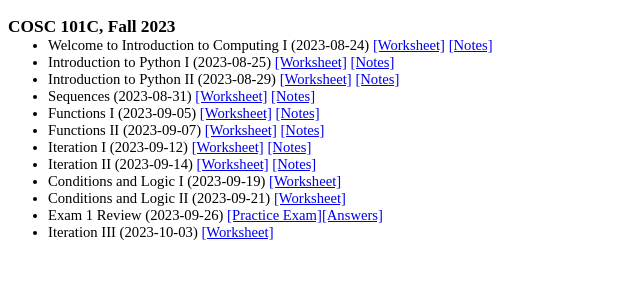
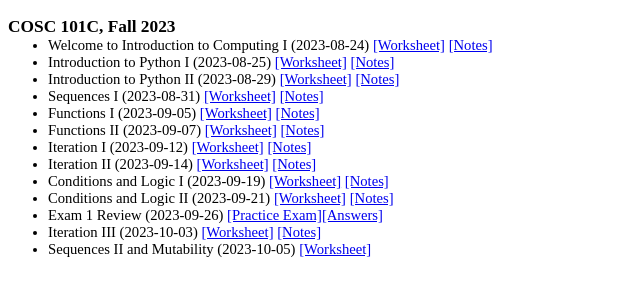
Before and after one commit to georgianahaldeman/cosc101, a Jekyll site: the page built from docs/notes/index.md, in a window 1280 px wide. Shown: the top 300 px of the page, without its empty margins (0-640 px from the left). Built offline with Jekyll 4.4.1, drawn with Linux system fonts in a browser that asks for light colours; our own code applies the rules of GitHub Pages for plain Markdown files.

Commit message:
answers and worksheets upto 10_5

```diff
--- a/docs/notes/index.md
+++ b/docs/notes/index.md
@@ -6,7 +6,7 @@
 
 - Introduction to Python II (2023-08-29) [[Worksheet]](./notes/8_29.pdf) [[Notes]](./answers/8_29_answers.pdf)
 
-- Sequences (2023-08-31) [[Worksheet]](./notes/8_31.pdf) [[Notes]](./answers/8_31_answers.pdf)
+- Sequences I (2023-08-31) [[Worksheet]](./notes/8_31.pdf) [[Notes]](./answers/8_31_answers.pdf)
 
 - Functions I (2023-09-05) [[Worksheet]](./notes/9_5.pdf) [[Notes]](./answers/9_5_answers.pdf)
 
@@ -16,10 +16,12 @@
 
 - Iteration II (2023-09-14) [[Worksheet]](./notes/9_14.pdf) [[Notes]](./answers/9_14_answers.pdf)
 
-- Conditions and Logic I (2023-09-19) [[Worksheet]](./notes/9_19.pdf)
+- Conditions and Logic I (2023-09-19) [[Worksheet]](./notes/9_19.pdf) [[Notes]](./answers/9_19_answers.pdf)
 
-- Conditions and Logic II (2023-09-21) [[Worksheet]](./notes/9_21.pdf)
+- Conditions and Logic II (2023-09-21) [[Worksheet]](./notes/9_21.pdf) [[Notes]](./answers/9_21_answers.pdf)
 
 - Exam 1 Review (2023-09-26) [[Practice Exam]](./notes/9_26.pdf)[[Answers]](./answers/9_26_answers.pdf)
 
-- Iteration III (2023-10-03) [[Worksheet]](./notes/10_3.pdf)
+- Iteration III (2023-10-03) [[Worksheet]](./notes/10_3.pdf) [[Notes]](./answers/10_3_answers.pdf)
+
+- Sequences II and Mutability (2023-10-05) [[Worksheet]](./notes/10_5.pdf)
```
Also changed, not shown: 4 other files.
